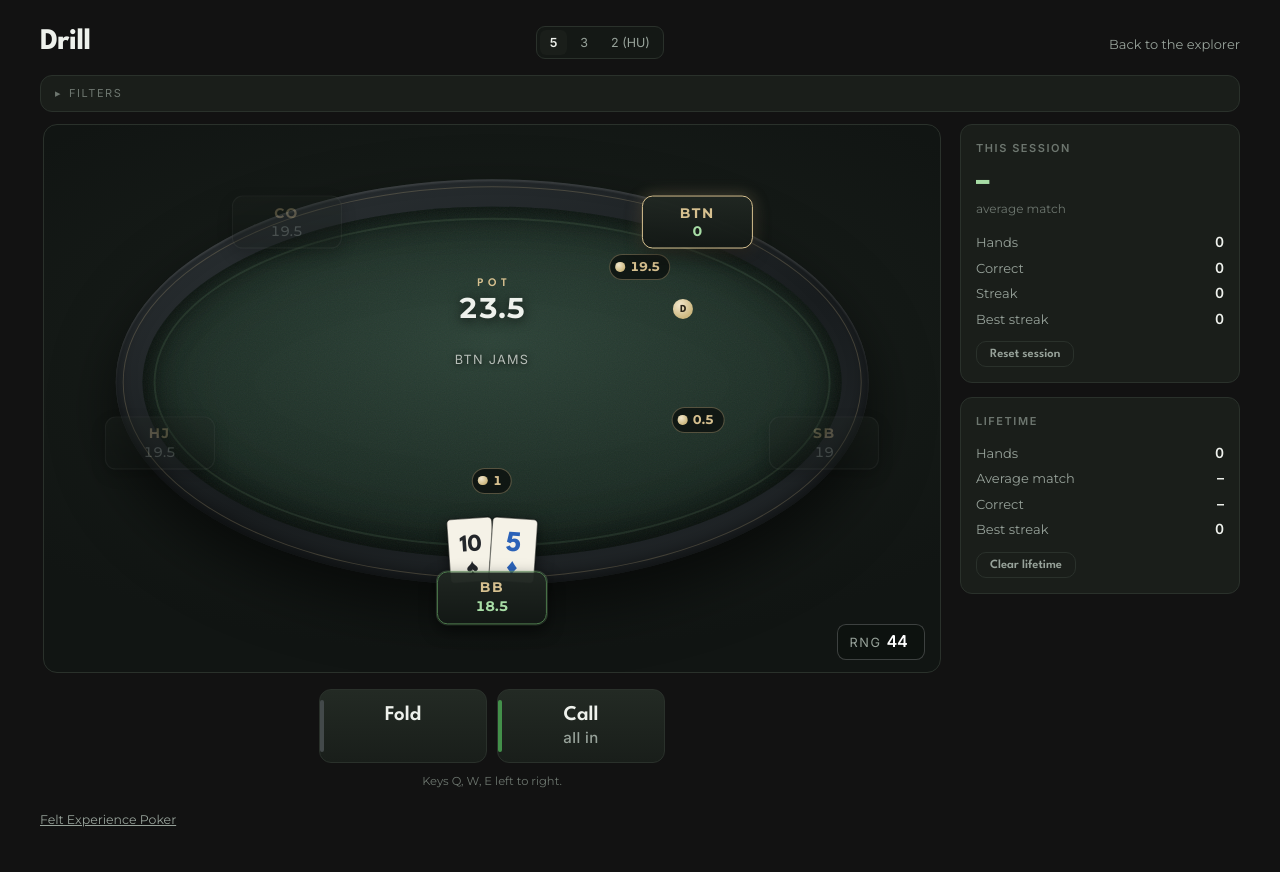
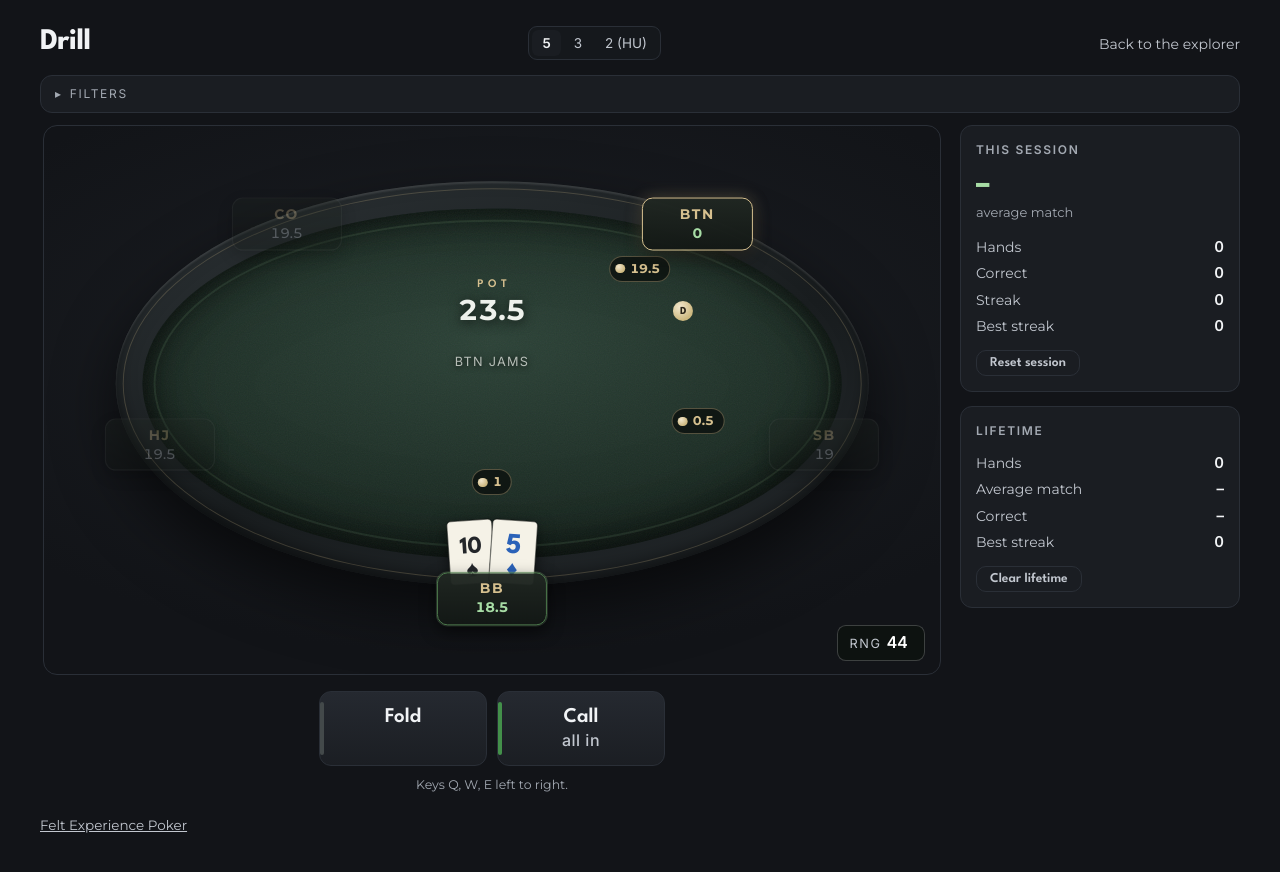
Before and after one commit to feltexperiencehub/felt-experience-site, a plain HTML site: page 5max/3k-drill.html in a window 1280 px wide. Drawn offline with Linux system fonts and the light colour scheme.

Commit message:
Give both drills the explorers' charcoal and larger, brighter text
Only the felt stays green. Small text goes up a pixel throughout and the grays
are lighter.

Co-Authored-By: Claude Opus 5.5 <noreply@anthropic.com>

```diff
--- a/5max/3k-drill.html
+++ b/5max/3k-drill.html
@@ -12,10 +12,11 @@
 </head>
 <body>
 <style>
-  /* Table styling follows the replayer's, so the two feel like one product. */
+  /* Table styling follows the replayer's, so the two feel like one product. The
+     page around it uses the explorers' neutral charcoal; only the felt is green. */
   :root {
-    --bg: #121212; --panel: #1a1e1a; --sunk: #141815; --line: #2a312b;
-    --ink: #eef1ec; --muted: #97a29a; --faint: #6d766f;
+    --bg: #121418; --panel: #1a1d22; --sunk: #15181c; --line: #2a2f37;
+    --ink: #f1f3f5; --muted: #c2c7cf; --faint: #a3a9b2;
     --accent: #a7dca5; --accent-dim: #4d7a4c; --gold: #d6c08f;
     --felt-hi: #2c4237; --felt-lo: #16241d;
     --raise: #e95858; --jam: #9c4bab; --call: #43904a; --fold: #43494a;
@@ -27,7 +28,7 @@
   body {
     margin: 0; background: var(--bg); color: var(--ink);
     font-family: Montserrat, ui-sans-serif, system-ui, sans-serif;
-    font-size: 15px; line-height: 1.5; -webkit-font-smoothing: antialiased;
+    font-size: 16px; line-height: 1.5; -webkit-font-smoothing: antialiased;
   }
   .shell { max-width: 1240px; margin: 0 auto; padding: 20px 20px 48px; }
 
@@ -38,9 +39,9 @@
     margin: 0; color: var(--ink);
   }
   .gameseg { align-self: center; }
-  .gameseg button { font-size: 13px; padding: 6px 14px; }
+  .gameseg button { font-size: 14px; padding: 6px 14px; }
   .gameseg button[aria-pressed="true"] { color: var(--accent); }
-  .top a { font-size: 13px; color: var(--muted); text-decoration: none; }
+  .top a { font-size: 14px; color: var(--muted); text-decoration: none; }
   .top a:hover { color: var(--accent); }
 
   .card {
@@ -48,7 +49,7 @@
     border-radius: 12px; padding: 15px;
   }
   .card > h2 {
-    font-family: Inter, ui-sans-serif, system-ui, sans-serif; font-size: 11px;
+    font-family: Inter, ui-sans-serif, system-ui, sans-serif; font-size: 12px;
     font-weight: 600; letter-spacing: .14em; text-transform: uppercase;
     color: var(--faint); margin: 0 0 10px;
   }
@@ -57,7 +58,7 @@
   .filters { margin-bottom: 12px; padding: 9px 14px; }
   .filters > summary {
     cursor: pointer; list-style: none; width: fit-content;
-    font-family: Inter, ui-sans-serif, system-ui, sans-serif; font-size: 11px;
+    font-family: Inter, ui-sans-serif, system-ui, sans-serif; font-size: 12px;
     letter-spacing: .14em; text-transform: uppercase; color: var(--faint);
   }
   .filters > summary::-webkit-details-marker { display: none; }
@@ -68,20 +69,20 @@
   .fbody { display: flex; flex-direction: column; gap: 9px; margin-top: 11px; }
   .frow { display: flex; align-items: center; gap: 10px; flex-wrap: wrap; }
   .lbl {
-    font-family: Inter, ui-sans-serif, system-ui, sans-serif; font-size: 11px;
+    font-family: Inter, ui-sans-serif, system-ui, sans-serif; font-size: 12px;
     letter-spacing: .13em; text-transform: uppercase; color: var(--faint);
     white-space: nowrap; min-width: 78px;
   }
   .seg { display: flex; flex-wrap: wrap; gap: 3px; background: var(--sunk); border: 1px solid var(--line); border-radius: 9px; padding: 3px; }
   .seg button {
     appearance: none; border: 0; background: transparent; color: var(--muted);
-    font-family: Inter, ui-sans-serif, system-ui, sans-serif; font-size: 12.5px;
+    font-family: Inter, ui-sans-serif, system-ui, sans-serif; font-size: 13.5px;
     padding: 5px 10px; border-radius: 6px; cursor: pointer; white-space: nowrap;
   }
   .seg button:hover { color: var(--ink); }
   .seg button[aria-pressed="true"] { background: var(--panel); color: var(--ink); font-weight: 600; }
   .seg button:focus-visible, .act:focus-visible, .btn:focus-visible { outline: 2px solid var(--accent); outline-offset: 2px; }
-  .pool { margin: 3px 0 0; font-size: 12px; color: var(--faint); }
+  .pool { margin: 3px 0 0; font-size: 13px; color: var(--faint); }
 
   .cols { display: grid; grid-template-columns: minmax(0,1fr) 280px; gap: 16px; align-items: start; }
 
@@ -94,7 +95,7 @@
     width: min(100%, max(480px, (100vh - 250px) * 800 / 490));
     width: min(100%, max(480px, (100dvh - 250px) * 800 / 490));
     aspect-ratio: 800 / 490;
-    background: radial-gradient(ellipse 90% 70% at 50% 42%, #1a211c 0%, #111513 78%);
+    background: radial-gradient(ellipse 90% 70% at 50% 42%, #1c1f24 0%, #121418 78%);
     border: 1px solid var(--line); border-radius: 14px; overflow: hidden;
   }
   .stage { position: absolute; inset: 0; }
@@ -177,14 +178,14 @@
   .bar[hidden] { display: none; }   /* the display rule above outranks the hidden attribute */
   .act {
     appearance: none; border: 1px solid var(--line); border-radius: 12px;
-    background: linear-gradient(180deg, #232a24, #191e1a); color: var(--ink); cursor: pointer;
+    background: linear-gradient(180deg, #252930, #1b1e23); color: var(--ink); cursor: pointer;
     font-family: var(--font-head); font-weight: 600; font-size: 21px;
     padding: 15px 34px; min-width: 168px; position: relative;
     display: flex; flex-direction: column; align-items: center; gap: 3px;
   }
   .act:hover:not([disabled]) { border-color: var(--muted); }
   .act small {
-    font-family: Inter, ui-sans-serif, system-ui, sans-serif; font-size: 15px; font-weight: 500;
+    font-family: Inter, ui-sans-serif, system-ui, sans-serif; font-size: 16px; font-weight: 500;
     color: var(--muted); letter-spacing: .03em; font-variant-numeric: tabular-nums;
   }
   .act::before { content: ''; position: absolute; left: 0; top: 10px; bottom: 10px; width: 4px; border-radius: 2px; }
@@ -211,13 +212,13 @@
   .rngrow .lbl { min-width: 74px; }
   .rngnum {
     width: 74px; background: var(--sunk); border: 1px solid var(--line); border-radius: 8px;
-    color: var(--ink); font-family: Inter, ui-sans-serif, system-ui, sans-serif; font-size: 13px;
+    color: var(--ink); font-family: Inter, ui-sans-serif, system-ui, sans-serif; font-size: 14px;
     padding: 6px 9px; text-align: center;
   }
   .rngnum:focus-visible { outline: 2px solid var(--accent); outline-offset: 1px; }
   .rngnote {
     margin: 14px 0 0; padding-top: 12px; border-top: 1px solid var(--line);
-    font-size: 12.5px; color: var(--muted); line-height: 1.5;
+    font-size: 13.5px; color: var(--muted); line-height: 1.5;
   }
   .rngnote b { color: var(--ink); font-family: Inter, ui-sans-serif, system-ui, sans-serif; font-weight: 600; }
 
@@ -230,14 +231,14 @@
   .verdict { font-family: var(--font-head); font-weight: 700; font-size: 20px; margin: 0; text-align: left; }
   .verdict.good { color: var(--good); }
   .verdict.bad { color: var(--bad); }
-  .verdict small { display: block; font-family: Montserrat, sans-serif; font-weight: 400; font-size: 12.5px; color: var(--muted); margin-top: 2px; white-space: nowrap; }
+  .verdict small { display: block; font-family: Montserrat, sans-serif; font-weight: 400; font-size: 13.5px; color: var(--muted); margin-top: 2px; white-space: nowrap; }
   .bars { display: flex; flex-direction: column; gap: 4px; width: 290px; margin: 0; }
-  .b { display: grid; grid-template-columns: 52px 1fr 42px; align-items: center; gap: 8px; font-size: 12.5px; }
-  .b .nm { text-align: right; color: var(--muted); font-family: Inter, ui-sans-serif, system-ui, sans-serif; font-size: 11.5px; }
+  .b { display: grid; grid-template-columns: 52px 1fr 42px; align-items: center; gap: 8px; font-size: 13.5px; }
+  .b .nm { text-align: right; color: var(--muted); font-family: Inter, ui-sans-serif, system-ui, sans-serif; font-size: 12.5px; }
   .b .tr { height: 11px; border-radius: 3px; background: var(--sunk); overflow: hidden; position: relative; }
   .b .fl { display: block; height: 100%; }
   .b .pin { position: absolute; top: -3px; bottom: -3px; width: 2px; background: var(--ink); border-radius: 1px; }
-  .b .pc { text-align: left; font-variant-numeric: tabular-nums; color: var(--muted); font-size: 12px; }
+  .b .pc { text-align: left; font-variant-numeric: tabular-nums; color: var(--muted); font-size: 13px; }
   .b.raise .fl { background: var(--raise); }
   .b.jam .fl { background: var(--jam); }
   .b.call .fl { background: var(--call); }
@@ -250,14 +251,14 @@
     padding: 13px 26px; margin: 0; display: block; white-space: nowrap;
   }
   .btn:hover { filter: brightness(1.12); }
-  .btn.ghost { background: transparent; color: var(--muted); border: 1px solid var(--line); font-size: 12.5px; padding: 6px 13px; margin: 10px 0 0; }
+  .btn.ghost { background: transparent; color: var(--muted); border: 1px solid var(--line); font-size: 13.5px; padding: 6px 13px; margin: 10px 0 0; }
   .btn.range {
     background: transparent; color: var(--ink); border: 1px solid var(--line);
     display: flex; flex-direction: column; align-items: center; gap: 1px;
   }
   .btn.range:hover { border-color: var(--muted); filter: none; }
-  .btn.range small { font-family: Inter, ui-sans-serif, system-ui, sans-serif; font-size: 10px; font-weight: 400; color: var(--faint); }
-  .hint { margin: 10px 0 0; font-size: 11.5px; color: var(--faint); text-align: center; }
+  .btn.range small { font-family: Inter, ui-sans-serif, system-ui, sans-serif; font-size: 11px; font-weight: 400; color: var(--faint); }
+  .hint { margin: 10px 0 0; font-size: 12.5px; color: var(--faint); text-align: center; }
 
   /* ---- stats ---- */
   /* ---- range overlay ---- */
@@ -290,7 +291,7 @@
     font-family: var(--font-head); font-weight: 700; font-size: 19px;
     margin: 0 40px 1px 0; letter-spacing: -.01em;
   }
-  .rsub { margin: 0 40px 12px 0; font-size: 12.5px; color: var(--muted); }
+  .rsub { margin: 0 40px 12px 0; font-size: 13.5px; color: var(--muted); }
   .rsub b { color: var(--ink); font-family: Inter, ui-sans-serif, system-ui, sans-serif; font-weight: 600; }
   /* Same treatment as the explorer's grid: sized off the grid rather than the
      viewport, set in Inter, and in the top left so the label sits on one band
@@ -317,16 +318,16 @@
   .rcell.you span { font-weight: 700; }
   .rlegend {
     display: flex; flex-wrap: wrap; gap: 4px 16px; margin-top: 12px;
-    font-size: 12px; color: var(--muted); font-variant-numeric: tabular-nums;
+    font-size: 13px; color: var(--muted); font-variant-numeric: tabular-nums;
   }
   .rlegend i { display: inline-block; width: 10px; height: 10px; border-radius: 2px; margin-right: 6px; }
 
   .rail2 { display: flex; flex-direction: column; gap: 14px; }
-  .stat { display: flex; justify-content: space-between; align-items: baseline; gap: 10px; font-size: 13px; padding: 2px 0; }
-  .stat b { font-family: Inter, ui-sans-serif, system-ui, sans-serif; font-size: 14px; font-variant-numeric: tabular-nums; }
+  .stat { display: flex; justify-content: space-between; align-items: baseline; gap: 10px; font-size: 14px; padding: 2px 0; }
+  .stat b { font-family: Inter, ui-sans-serif, system-ui, sans-serif; font-size: 15px; font-variant-numeric: tabular-nums; }
   .stat span { color: var(--muted); }
   .big2 { font-family: var(--font-head); font-size: 31px; font-weight: 700; line-height: 1; letter-spacing: -.03em; font-variant-numeric: tabular-nums; color: var(--accent); }
-  .foot { margin: 20px 0 0; font-size: 12.5px; color: var(--faint); }
+  .foot { margin: 20px 0 0; font-size: 13.5px; color: var(--faint); }
   .foot a { color: var(--muted); }
 
   @media (max-width: 940px) {
@@ -345,7 +346,7 @@
   @media (max-width: 620px) {
     #acts { width: 100%; gap: 7px !important; }
     .act { min-width: 0; flex: 1 1 0; padding: 13px 6px; font-size: 18px; }
-    .act small { font-size: 13px; }
+    .act small { font-size: 14px; }
   }
 </style>
 
```
Also changed, not shown: study/big-ante-drill.html (+30 -29 lines).
